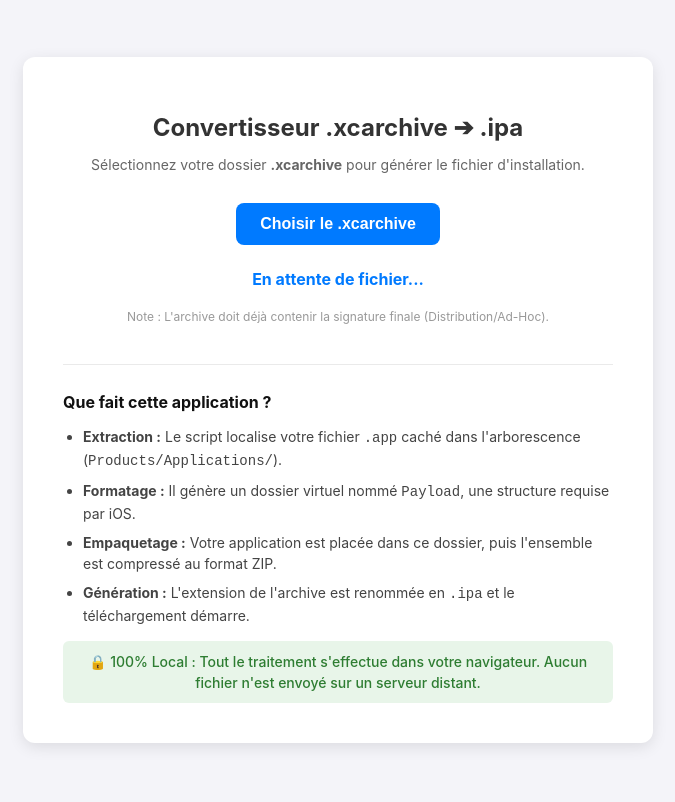
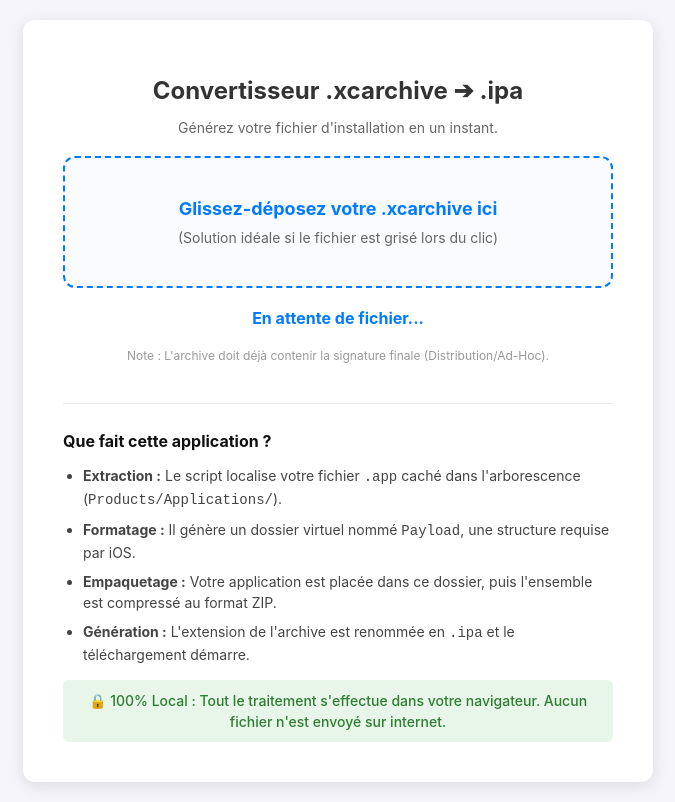
Before and after one commit to Willou-Gillou/Operation_IPA, a plain HTML site: page index.html in a window 1280 px wide. Shown: the whole page, without its empty margins (302-977 px from the left). Drawn offline with nearby package versions, Linux system fonts and the light colour scheme.

Commit message:
Update index.html

```diff
--- a/index.html
+++ b/index.html
@@ -29,38 +29,48 @@
             width: 100%;
         }
         h1 { font-size: 24px; margin-bottom: 10px; }
-        p { color: #666; margin-bottom: 30px; font-size: 14px; }
+        p { color: #666; margin-bottom: 20px; font-size: 14px; }
 
-        .upload-btn-wrapper {
+        /* Nouvelle zone de Glisser-Déposer */
+        .drop-zone {
             position: relative;
-            overflow: hidden;
-            display: inline-block;
+            border: 2px dashed #007aff;
+            border-radius: 12px;
+            padding: 40px 20px;
+            background-color: #f9fbff;
+            transition: background-color 0.3s, border-color 0.3s;
+            margin-bottom: 20px;
         }
-        .btn {
-            border: none;
-            color: white;
-            background-color: #007aff;
-            padding: 12px 24px;
-            border-radius: 8px;
-            font-size: 16px;
+        .drop-zone:hover {
+            background-color: #eef4ff;
+            border-color: #005bb5;
+        }
+        .drop-zone p.main-text {
+            font-size: 18px;
             font-weight: bold;
-            cursor: pointer;
-            transition: background 0.3s;
+            color: #007aff;
+            margin: 0 0 10px 0;
         }
-        .btn:hover { background-color: #005bb5; }
-        .upload-btn-wrapper input[type=file] {
-            font-size: 100px;
+        .drop-zone p.sub-text {
+            font-size: 14px;
+            color: #666;
+            margin: 0;
+        }
+
+        /* L'input est étiré sur toute la zone et rendu invisible */
+        .drop-zone input[type=file] {
             position: absolute;
+            top: 0;
             left: 0;
-            top: 0;
+            width: 100%;
+            height: 100%;
             opacity: 0;
             cursor: pointer;
         }
 
-        #status { margin-top: 20px; font-weight: bold; color: #007aff; }
+        #status { font-weight: bold; color: #007aff; margin-top: 10px; }
         .warning { font-size: 12px; color: #999; margin-top: 20px; }
 
-        /* Nouvelle section d'explication */
         .explanation {
             margin-top: 40px;
             padding-top: 25px;
@@ -76,13 +86,8 @@
             margin-bottom: 12px;
             color: #111;
         }
-        .explanation ul {
-            padding-left: 20px;
-            margin-top: 0;
-        }
-        .explanation li {
-            margin-bottom: 8px;
-        }
+        .explanation ul { padding-left: 20px; margin-top: 0; }
+        .explanation li { margin-bottom: 8px; }
         .privacy-badge {
             display: block;
             margin-top: 15px;
@@ -99,10 +104,12 @@
 
 <div class="container">
     <h1>Convertisseur .xcarchive ➔ .ipa</h1>
-    <p>Sélectionnez votre dossier <b>.xcarchive</b> pour générer le fichier d'installation.</p>
+    <p>Générez votre fichier d'installation en un instant.</p>
 
-    <div class="upload-btn-wrapper">
-        <button class="btn">Choisir le .xcarchive</button>
+    <!-- Zone de Drag & Drop -->
+    <div class="drop-zone">
+        <p class="main-text">Glissez-déposez votre .xcarchive ici</p>
+        <p class="sub-text">(Solution idéale si le fichier est grisé lors du clic)</p>
         <input type="file" id="folderInput" webkitdirectory directory multiple />
     </div>
 
@@ -117,7 +124,7 @@
             <li><strong>Empaquetage :</strong> Votre application est placée dans ce dossier, puis l'ensemble est compressé au format ZIP.</li>
             <li><strong>Génération :</strong> L'extension de l'archive est renommée en <code>.ipa</code> et le téléchargement démarre.</li>
         </ul>
-        <span class="privacy-badge">🔒 100% Local : Tout le traitement s'effectue dans votre navigateur. Aucun fichier n'est envoyé sur un serveur distant.</span>
+        <span class="privacy-badge">🔒 100% Local : Tout le traitement s'effectue dans votre navigateur. Aucun fichier n'est envoyé sur internet.</span>
     </div>
 </div>
 
@@ -138,6 +145,7 @@
             const file = files[i];
             const path = file.webkitRelativePath;
 
+            // On cherche les fichiers qui sont dans "Products/Applications/NomDeLapp.app/"
             const match = path.match(/Products\/Applications\/([^/]+\.app)\/(.*)$/);
 
             if (match) {
```
